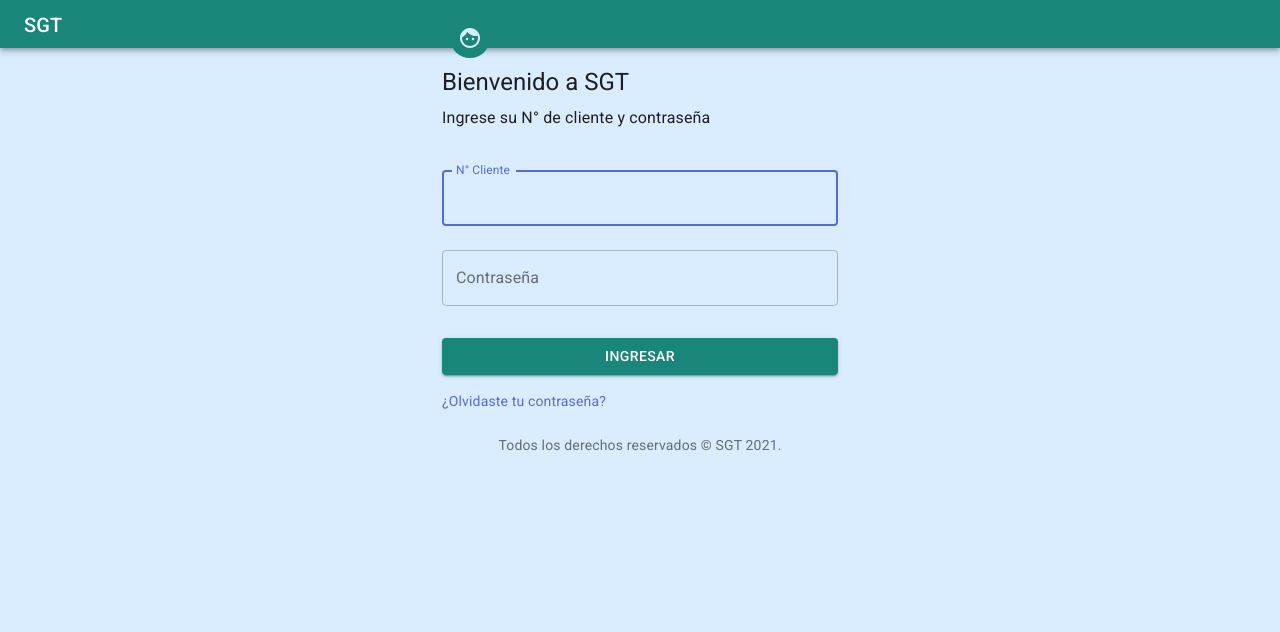
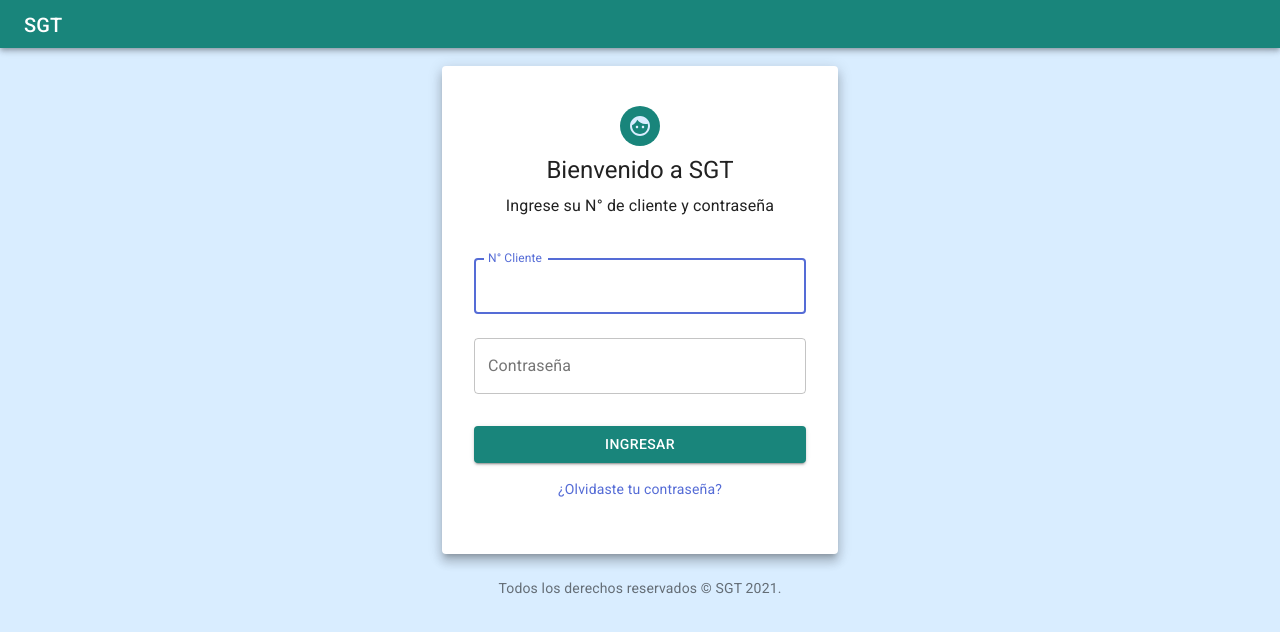
Before and after one commit to mestuardo/borradores, a Next.js app in the folder nextjs/: page / in a window 1280 px wide. Shown: the top 632 px of the page. Built offline with nearby package versions, Linux system fonts and the light colour scheme.

Commit message:
agregado dashboard

```diff
--- a/nextjs/pages/solicitud/index.tsx
+++ b/nextjs/pages/solicitud/index.tsx
@@ -179,10 +179,8 @@ export default function SignIn() {
   function getStepContent(step) {
     switch (step) {
       case 0:
-        return (<React.Fragment>
-        <Client_info formRef={form_1} form1_isMounted={form1_isMounted} formSchema={formSchema} handleNext={handleNext}/>
-
-          </React.Fragment>);
+        return (
+        <Client_info formRef={form_1} form1_isMounted={form1_isMounted} formSchema={formSchema} handleNext={handleNext}/>);
       case 1:
         return <Required_profile_info formRef={form_2} form2_isMounted={form2_isMounted} formSchema={formSchema} handleNext={handleNext}/>;
       case 2:
--- a/nextjs/src/sign_in/1_client_number.tsx
+++ b/nextjs/src/sign_in/1_client_number.tsx
@@ -9,7 +9,7 @@ import Link from '@material-ui/core/Link';
 import LockOutlinedIcon from '@material-ui/icons/LockOutlined';
 import Typography from '@material-ui/core/Typography';
 import { makeStyles, createStyles, Theme } from '@material-ui/core/styles';
-
+import Card from '@material-ui/core/Card';
 
 import NumberFormat from 'react-number-format';
 import PropTypes from 'prop-types';
@@ -21,8 +21,12 @@ import * as Yup from 'yup';
 // Estilos inline
 const useStyles = makeStyles((theme: Theme) =>
   createStyles({
+    card: {
+      marginTop: theme.spacing(7),
+    },
     paper: {
       margin: theme.spacing(4),
+      height: '424px',
       display: 'flex',
       flexDirection: 'column',
       alignItems: 'center',
@@ -97,7 +101,8 @@ export default function Client_number ({formSchema: formSchema, handleNext:handl
     const classes = useStyles();
     return (
 
-      <React.Fragment>
+        <Card className={classes.card} raised={true}>
+      <div className={classes.paper}>
         <Avatar className={classes.avatar}>
           <LockOutlinedIcon />
         </Avatar>
@@ -169,7 +174,9 @@ export default function Client_number ({formSchema: formSchema, handleNext:handl
              </Form>
              )}
               </Formik>
-      </React.Fragment>
+              </div>
+      </Card>
+
 
             )
 }
--- a/nextjs/src/sign_in/2_set_password.tsx
+++ b/nextjs/src/sign_in/2_set_password.tsx
@@ -11,12 +11,23 @@ import Box from '@material-ui/core/Box';
 import VpnKeyIcon from '@material-ui/icons/VpnKey';
 import Typography from '@material-ui/core/Typography';
 import { makeStyles, createStyles, Theme  } from '@material-ui/core/styles';
-
+import Card from '@material-ui/core/Card';
 import { Formik,Form } from 'formik';
 import * as Yup from 'yup';
 
 const useStyles = makeStyles((theme: Theme) =>
   createStyles({
+    card: {
+      marginTop: theme.spacing(7),
+    },
+    paper: {
+      margin: theme.spacing(4),
+      height: '424px',
+      display: 'flex',
+      flexDirection: 'column',
+      alignItems: 'center',
+      textAlign:'center'
+    },
     avatar: {
       margin: theme.spacing(1),
       backgroundColor: theme.palette.secondary.main,
@@ -51,7 +62,8 @@ export default function Set_password ({formSchema: formSchema, handleNext:handle
     const classes = useStyles();
     return (
 
-        <React.Fragment>
+          <Card className={classes.card} raised={true}>
+      <div className={classes.paper}>
         <Avatar className={classes.avatar}>
           <VpnKeyIcon />
         </Avatar>
@@ -142,7 +154,9 @@ export default function Set_password ({formSchema: formSchema, handleNext:handle
               </Form>
          )}
           </Formik>
-          </React.Fragment>
+          </div>
+      </Card>
+
 
             )
 }
--- a/nextjs/src/sign_in/3_sign_in.tsx
+++ b/nextjs/src/sign_in/3_sign_in.tsx
@@ -11,7 +11,7 @@ import Box from '@material-ui/core/Box';
 import FaceIcon from '@material-ui/icons/Face';
 import Typography from '@material-ui/core/Typography';
 import { makeStyles, createStyles, Theme } from '@material-ui/core/styles';
-
+import Card from '@material-ui/core/Card';
 
 import NumberFormat from 'react-number-format';
 import PropTypes from 'prop-types';
@@ -22,6 +22,17 @@ import * as Yup from 'yup';
 
 const useStyles = makeStyles((theme: Theme) =>
   createStyles({
+    card: {
+      marginTop: theme.spacing(7),
+    },
+    paper: {
+      margin: theme.spacing(4),
+      height: '424px',
+      display: 'flex',
+      flexDirection: 'column',
+      alignItems: 'center',
+      textAlign:'center'
+    },
     avatar: {
       margin: theme.spacing(1),
       backgroundColor: theme.palette.secondary.main,
@@ -84,7 +95,8 @@ export default function Sign_in ({formSchema: formSchema, handleNext:handleNext}
     const classes = useStyles();
     return (
 
-        <React.Fragment>
+      <Card className={classes.card} raised={true}>
+      <div className={classes.paper}>
         <Avatar className={classes.avatar}>
           <FaceIcon />
         </Avatar>
@@ -182,7 +194,9 @@ export default function Sign_in ({formSchema: formSchema, handleNext:handleNext}
         </Form>
          )}
           </Formik>
-          </React.Fragment>
+          </div>
+      </Card>
+
 
             )
 }
--- a/nextjs/src/theme.tsx
+++ b/nextjs/src/theme.tsx
@@ -17,6 +17,7 @@ const theme = createMuiTheme({
       default: '#D9EDFF',
     },
   },
+
 });
 
 export default theme;
```
